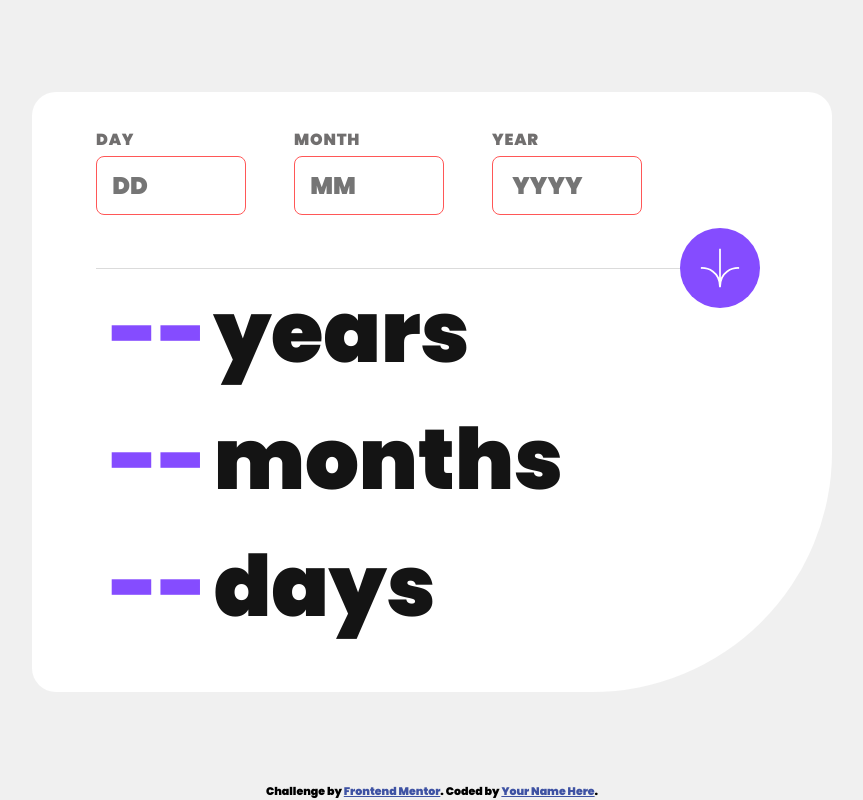
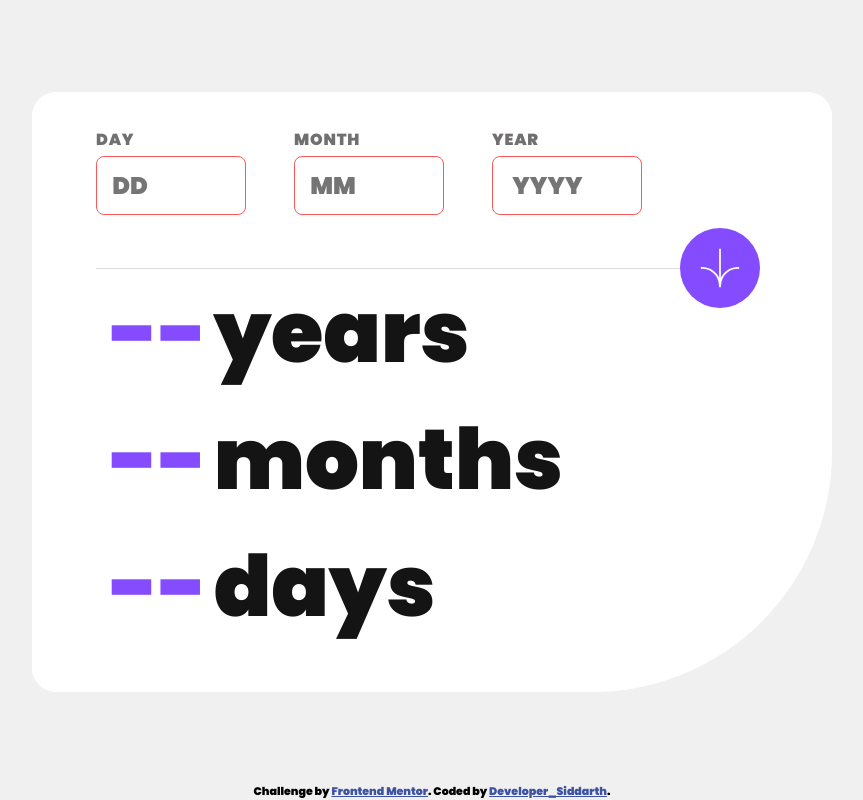
Before and after one commit to Siddarth-abcs/age-calculator-app-main, a plain HTML site: page index.html in a window 1280 px wide. Shown: the whole page, without its empty margins (208-1071 px from the left). Drawn offline with Linux system fonts and the light colour scheme.

Commit message:
Update index.html

```diff
--- a/index.html
+++ b/index.html
@@ -38,7 +38,7 @@
 
   <div class="attribution">
     Challenge by <a href="https://www.frontendmentor.io?ref=challenge" target="_blank">Frontend Mentor</a>.
-    Coded by <a href="#">Your Name Here</a>.
+    Coded by <a href="https://www.instagram.com/developer_siddarth/">Developer_Siddarth</a>.
   </div>
   <script src="./script.js"></script>
 </body>
```
